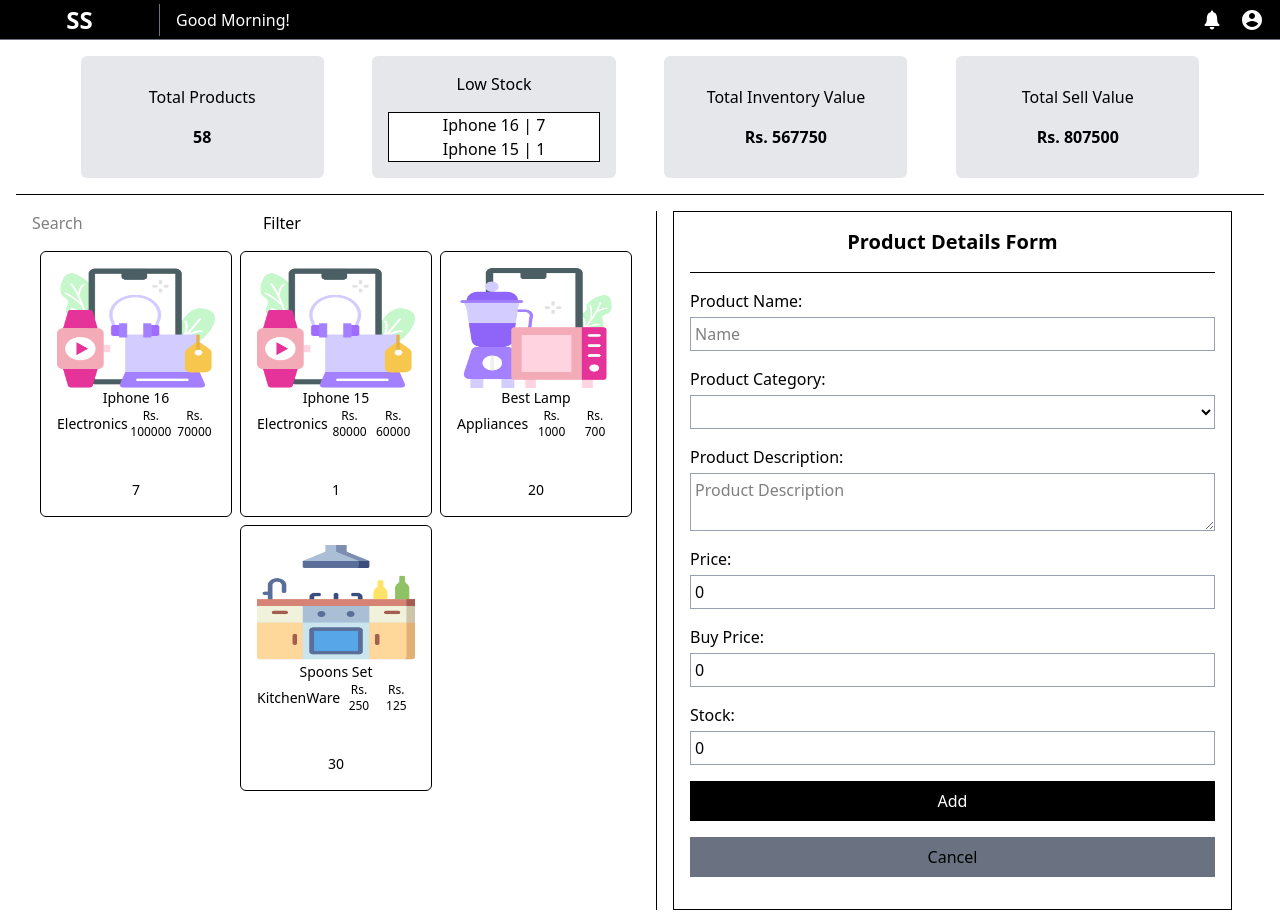
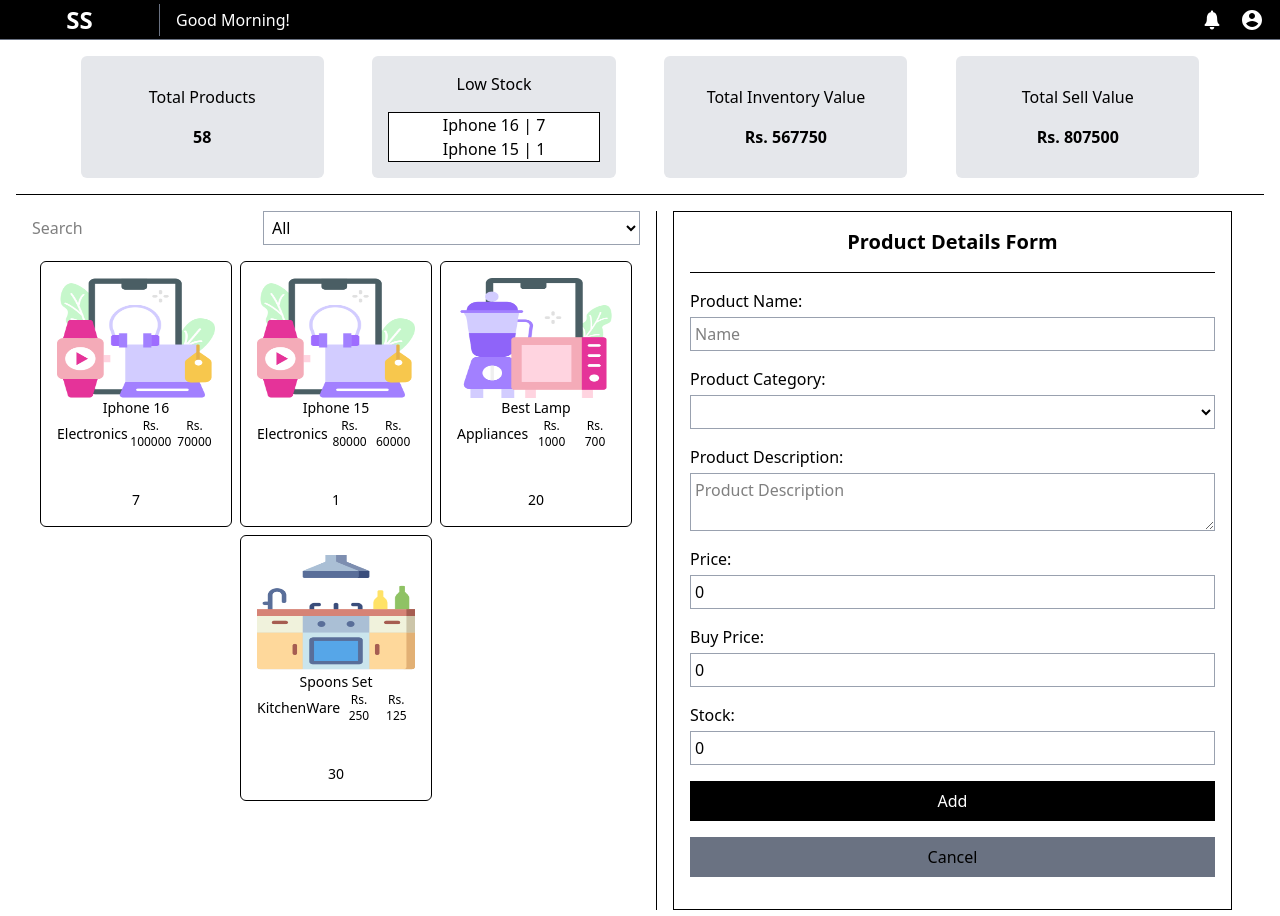
Before and after one commit to abhishek-guj/swift-shop, a React (Vite) app: page / in a window 1280 px wide. Shown: the top 916 px of the page. Built offline with nearby package versions, Linux system fonts and the light colour scheme.

Commit message:
add: search and filter

```diff
--- a/src/components/Catalog.tsx
+++ b/src/components/Catalog.tsx
@@ -23,6 +23,15 @@ const Catalog = (props: Props) => {
         setFilterList(fList)
     }
 
+    const handleFilter = (e) => {
+        if(e.target.value.toLowerCase()=="all"){
+            setFilterList(productsData)
+            return
+        }
+        const fList = productsData.filter(pro => pro.prodCategory.toLowerCase()===e.target.value.toLowerCase())
+        setFilterList(fList)
+    }
+
     const [selectedData, setSelectedData] = useState<IFormInput>()
 
     return (
@@ -33,7 +42,12 @@ const Catalog = (props: Props) => {
                 <div className='w-3/6 flex flex-col'>
                     <div className='flex pb-4'>
                         <input placeholder='Search' onChange={handleSearch} />
-                        <div>Filter</div>
+                        <select onChange={handleFilter} className='border border-gray-400 w-full p-1'>
+                            <option value="All">All</option>
+                            <option value="Electronics">Electronics</option>
+                            <option value="Appliances">Appliances</option>
+                            <option value="KitchenWare">KitchenWare</option>
+                        </select>
                     </div>
                     <div className='flex flex-wrap h-fit justify-center gap-2'>
 
```
